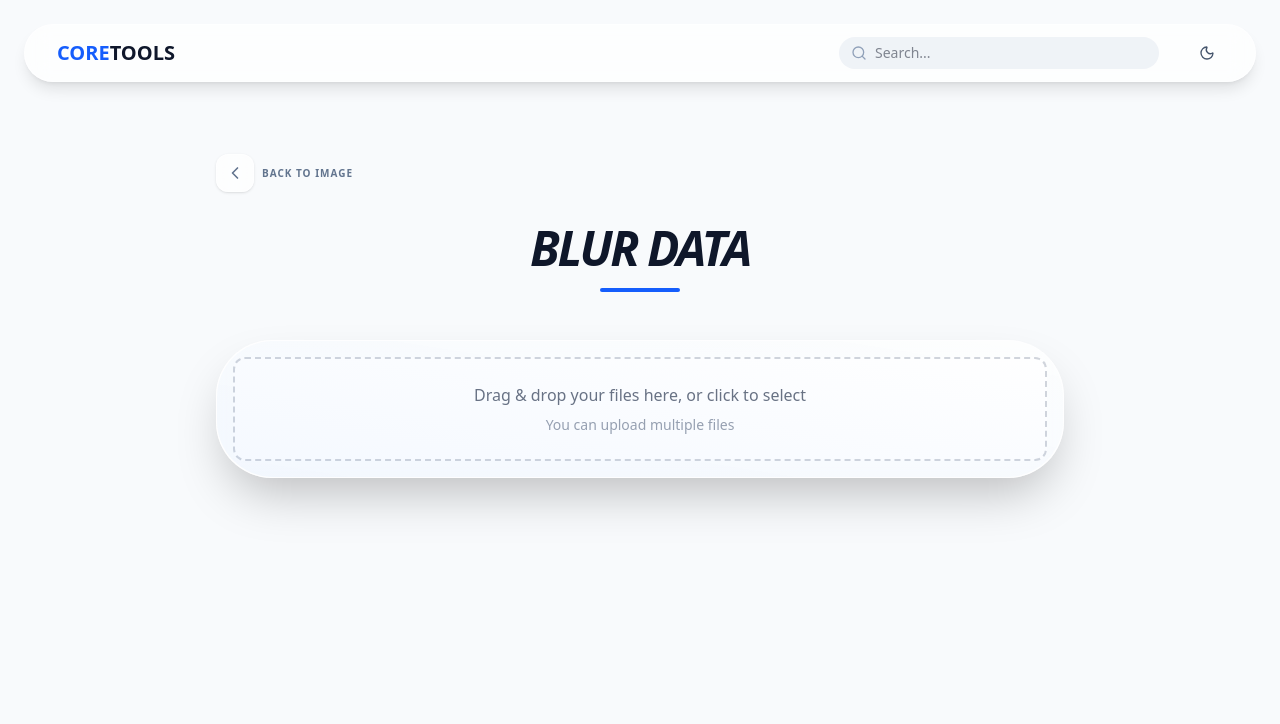
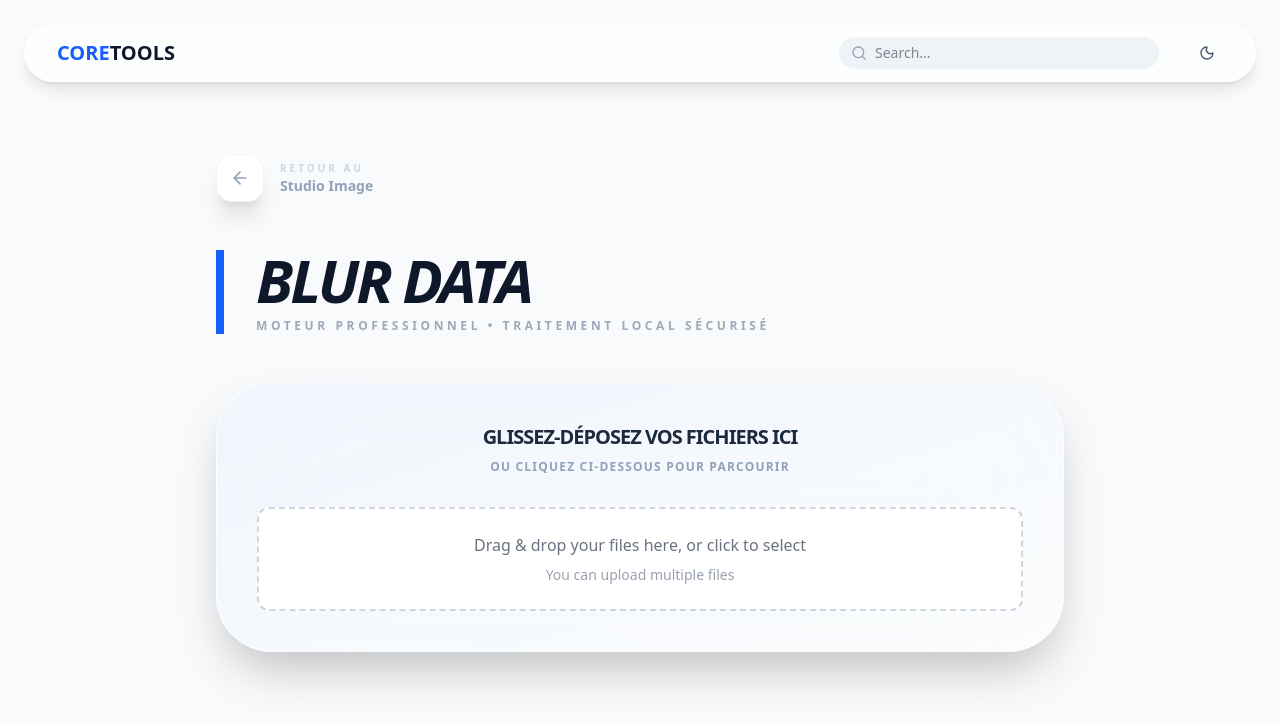
Before and after one commit to boutabsouyounes237-gif/my-utility, a Next.js app: page /tools/image/blur-data in a window 1280 px wide. Shown: the top 724 px of the page. Built offline with nearby package versions, Linux system fonts and the light colour scheme.

Commit message:
fix toolpage

```diff
--- a/src/app/tools/[group]/[tool]/page.tsx
+++ b/src/app/tools/[group]/[tool]/page.tsx
@@ -1,13 +1,13 @@
 "use client";
 
 import React, { useState } from "react";
-import { useParams, useRouter } from "next/navigation"; // أضفنا useRouter للرجوع
+import { useParams, useRouter } from "next/navigation";
 import FileUploader from "@/components/FileUploader";
 import { IMAGE_TOOLS_PROCESSORS } from "@/lib/tools/registry";
 import type { UploadedFile } from "@/types/uploaded-file";
 // @ts-ignore
 import confetti from "canvas-confetti";
-import { Download, CheckCircle2, RefreshCw, Loader2, Image as ImageIcon, ChevronLeft } from "lucide-react";
+import { Download, CheckCircle2, RefreshCw, Loader2, Image as ImageIcon, ArrowLeft } from "lucide-react";
 
 export default function SingleToolPage() {
   const { tool, group } = useParams<{ tool: string; group: string }>();
@@ -25,6 +25,7 @@ export default function SingleToolPage() {
 
     try {
       const result = await processor(files);
+
       const normalizedResult: UploadedFile[] = Array.isArray(result)
         ? result.map((f: any) => ({
             data: f.data || null,
@@ -58,64 +59,75 @@ export default function SingleToolPage() {
   };
 
   return (
-    <div className="max-w-4xl mx-auto px-6 py-12 relative animate-in fade-in duration-700">
+    <div className="max-w-4xl mx-auto px-6 py-12 animate-in fade-in slide-in-from-bottom-8 duration-1000">
 
-      {/* زر الرجوع الاحترافي */}
+      {/* Bouton Retour Premium */}
       <button
         onClick={() => router.back()}
-        className="group mb-8 flex items-center gap-2 text-slate-500 hover:text-blue-600 font-bold transition-all"
+        className="group mb-12 flex items-center gap-4 text-slate-400 hover:text-blue-600 transition-all"
       >
-        <div className="p-2 glass-card rounded-xl group-hover:bg-blue-600 group-hover:text-white transition-all shadow-sm">
-          <ChevronLeft className="w-5 h-5" />
+        <div className="w-12 h-12 rounded-2xl bg-white dark:bg-slate-900 shadow-xl border border-slate-100 dark:border-white/5 flex items-center justify-center group-hover:bg-blue-600 group-hover:text-white transition-all transform group-hover:-translate-x-2">
+          <ArrowLeft className="w-5 h-5" />
         </div>
-        <span className="uppercase tracking-widest text-[10px]">Back to {group}</span>
+        <div className="flex flex-col items-start text-left">
+          <span className="text-[10px] font-black uppercase tracking-[0.3em] opacity-40">Retour au</span>
+          <span className="text-sm font-bold capitalize">Studio {group}</span>
+        </div>
       </button>
 
-      <div className="text-center mb-12">
-        <h1 className="text-5xl font-black uppercase tracking-tighter mb-4 italic">
+      {/* Titre avec Style Identité Forte */}
+      <div className="text-left mb-12 border-l-8 border-blue-600 pl-8 relative">
+        <h1 className="text-5xl md:text-6xl font-black uppercase tracking-tighter mb-2 italic leading-none">
           {String(tool).replace(/-/g, " ")}
         </h1>
-        <div className="h-1 w-20 bg-blue-600 mx-auto rounded-full" />
+        <p className="text-slate-500 font-bold uppercase text-xs tracking-[0.3em] opacity-60">
+          Moteur Professionnel • Traitement Local Sécurisé
+        </p>
       </div>
 
       {resultFiles.length === 0 ? (
-        <div className={isProcessing ? "opacity-40 pointer-events-none" : ""}>
+        <div className={isProcessing ? "opacity-30 pointer-events-none transition-opacity" : ""}>
 
-          {/* منطقة الرفع الزجاجية المطورة */}
-          <div className="glass-card rounded-[3.5rem] p-4 shadow-2xl border-white/40 relative">
-             <div className="absolute inset-0 bg-linear-to-tr from-blue-500/5 to-transparent pointer-events-none rounded-[3.5rem]" />
+          {/* Zone de Téléchargement "Solid Glass" */}
+          <div className="glass-card rounded-[3.5rem] p-10 shadow-2xl border-white/40 bg-white/40 dark:bg-slate-900/40 backdrop-blur-3xl relative overflow-hidden">
+            <div className="absolute inset-0 bg-linear-to-br from-blue-500/5 to-transparent pointer-events-none" />
 
-             <FileUploader
-               key={uploaderKey}
-               // @ts-ignore
-               multiple
-               onUpload={handleStartProcessing}
-             />
+            <div className="relative z-10 text-center">
+              <p className="text-xl font-black text-slate-800 dark:text-white mb-2 uppercase tracking-tighter">
+                Glissez-déposez vos fichiers ici
+              </p>
+              <p className="text-slate-400 font-bold text-xs uppercase tracking-widest mb-8">
+                Ou cliquez ci-dessous pour parcourir
+              </p>
+
+              <div className="inline-block w-full">
+                <FileUploader key={uploaderKey} multiple onUpload={handleStartProcessing} />
+              </div>
+            </div>
           </div>
 
           {isProcessing && (
-            <div className="mt-12 flex flex-col items-center gap-4">
-              <div className="relative">
-                <div className="w-16 h-16 border-4 border-blue-100 rounded-full" />
-                <Loader2 className="w-16 h-16 text-blue-600 animate-spin absolute top-0 left-0 border-t-4 border-transparent rounded-full" />
+            <div className="mt-16 flex flex-col items-center gap-6">
+              <div className="p-6 bg-blue-600 rounded-4xl shadow-2xl shadow-blue-500/40">
+                <Loader2 className="w-12 h-12 text-white animate-spin" />
               </div>
-              <p className="font-black text-blue-600 animate-pulse uppercase text-xs tracking-[0.3em]">
-                Local Engine Processing...
+              <p className="font-black text-blue-600 animate-pulse uppercase text-xs tracking-[0.4em]">
+                Traitement en cours...
               </p>
             </div>
           )}
         </div>
       ) : (
-        /* واجهة النجاح الزجاجية */
-        <div className="glass-card p-12 rounded-[3.5rem] text-center animate-in zoom-in duration-500 shadow-2xl border-green-500/20">
-          <div className="w-24 h-24 bg-green-500/10 rounded-full flex items-center justify-center mx-auto mb-8 shadow-inner">
-            <CheckCircle2 className="w-12 h-12 text-green-500" />
+        /* Interface de Succès Royale */
+        <div className="glass-card p-16 rounded-[4.5rem] text-center animate-in zoom-in duration-700 shadow-2xl border-green-500/10 bg-white/90 dark:bg-slate-900/90">
+          <div className="w-24 h-24 bg-green-500 rounded-4xl flex items-center justify-center mx-auto mb-8 shadow-2xl shadow-green-500/30 rotate-6 hover:rotate-0 transition-transform duration-500">
+            <CheckCircle2 className="w-12 h-12 text-white -rotate-6 transition-transform" />
           </div>
 
-          <h2 className="text-3xl font-black mb-2 uppercase tracking-tighter">
-            Task Complete
+          <h2 className="text-4xl font-black mb-2 uppercase tracking-tighter italic">
+            Traitement Terminé
           </h2>
-          <p className="text-slate-500 font-medium mb-10 italic">Your file is processed and secured locally.</p>
+          <div className="h-1.5 w-24 bg-blue-600 mx-auto mb-12 rounded-full" />
 
           <div className="grid gap-4 max-w-sm mx-auto">
             {resultFiles.map((file, idx) => (
@@ -123,13 +135,11 @@ export default function SingleToolPage() {
                 key={idx}
                 href={file.url}
                 download={file.name}
-                className="flex items-center justify-between bg-slate-900 dark:bg-blue-600 text-white px-8 py-5 rounded-2xl font-bold hover:scale-105 transition-all shadow-xl shadow-blue-500/20 group"
+                className="flex items-center justify-between bg-slate-900 dark:bg-blue-600 text-white px-8 py-6 rounded-3xl font-black uppercase text-[10px] tracking-widest hover:bg-blue-700 dark:hover:bg-slate-800 transition-all shadow-xl hover:-translate-y-1 group"
               >
                 <div className="flex items-center gap-4 text-left">
-                  <div className="p-2 bg-white/10 rounded-lg group-hover:bg-white/20">
-                    <ImageIcon className="w-5 h-5" />
-                  </div>
-                  <span className="text-sm truncate max-w-37.5">{file.name}</span>
+                  <ImageIcon className="w-5 h-5 opacity-40 group-hover:opacity-100 transition-opacity" />
+                  <span className="truncate max-w-40">{file.name}</span>
                 </div>
                 <Download className="w-5 h-5 animate-bounce" />
               </a>
@@ -137,9 +147,9 @@ export default function SingleToolPage() {
 
             <button
               onClick={resetAll}
-              className="mt-8 flex items-center justify-center gap-2 text-slate-400 hover:text-blue-600 font-black uppercase text-[10px] tracking-[0.2em] transition-colors"
+              className="mt-10 text-slate-400 hover:text-blue-600 font-black uppercase text-[10px] tracking-[0.4em] transition-all flex items-center justify-center gap-4 hover:gap-6"
             >
-              <RefreshCw className="w-4 h-4" /> Reset Tool
+              <RefreshCw className="w-4 h-4" /> Nouvelle Session
             </button>
           </div>
         </div>
```
